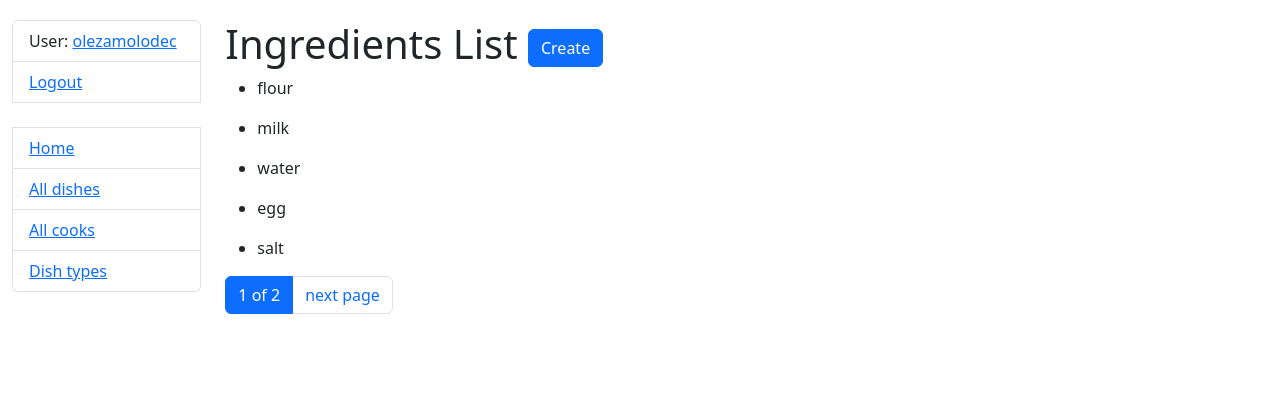
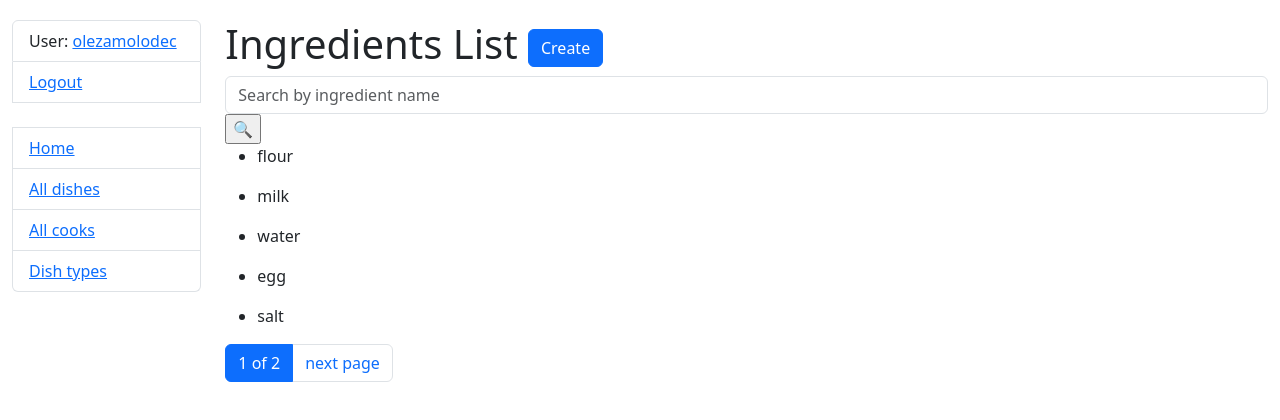
Before and after one commit to onyevyerov/restaurant-kitchen-service, a Django app: page /ingredients/ in a window 1280 px wide. Shown: the top 420 px of the page. Run offline with Django 4.2, Linux system fonts and the light colour scheme; a user stored in the database is signed in; data comes from the database, SQL or seed files in the repository; some libraries are stand-ins or nearby versions.

Commit message:
Add feature to search ingredient by name on ingredient list page

```diff
--- a/kitchen/forms.py
+++ b/kitchen/forms.py
@@ -67,3 +67,12 @@ class IngredientForm(forms.ModelForm):
     class Meta:
         model = Ingredient
         fields = "__all__"
+
+
+class IngredientNameSearchForm(forms.Form):
+    name = forms.CharField(
+        max_length=55,
+        required=False,
+        label="",
+        widget=forms.TextInput(attrs={"placeholder": "Search by ingredient name"}),
+    )
--- a/kitchen/views.py
+++ b/kitchen/views.py
@@ -5,7 +5,7 @@ from django.urls import reverse_lazy
 from django.views import generic
 
 from kitchen.forms import DishForm, CookForm, DishTypeForm, CookUpdateForm, DishNameSearchForm, CookUsernameSearchForm, \
-    DishTypeNameSearchForm, IngredientForm
+    DishTypeNameSearchForm, IngredientForm, IngredientNameSearchForm
 from kitchen.models import Dish, Cook, DishType, Ingredient
 
 
@@ -181,3 +181,20 @@ class IngredientListView(LoginRequiredMixin, generic.ListView):
     model = Ingredient
     paginate_by = 5
     template_name = "kitchen/ingredient_list.html"
+
+    def get_context_data(self, **kwargs):
+        context = super().get_context_data()
+        name = self.request.GET.get("name", "")
+        context["search_form"] = IngredientNameSearchForm(
+            initial={"name": name}
+        )
+        return context
+
+    def get_queryset(self):
+        queryset = super().get_queryset()
+        form = IngredientNameSearchForm(self.request.GET)
+        if form.is_valid():
+            queryset = queryset.filter(
+                name__icontains=form.cleaned_data["name"]
+            )
+            return queryset
--- a/templates/kitchen/ingredient_list.html
+++ b/templates/kitchen/ingredient_list.html
@@ -8,11 +8,12 @@
       Create
     </a>
   </h1>
-{#  Not realized yet#}
-{#  <form method="get" action="" class="form-inline">#}
-{#    {{ search_form|crispy }}#}
-{#    <input type="submit" value="🔍">#}
-{#  </form>#}
+
+  <form method="get" action="" class="form-inline">
+    {{ search_form|crispy }}
+    <input type="submit" value="🔍">
+  </form>
+
   {% if ingredient_list %}
     {% for ingredient in ingredient_list %}
       <ul>
```
